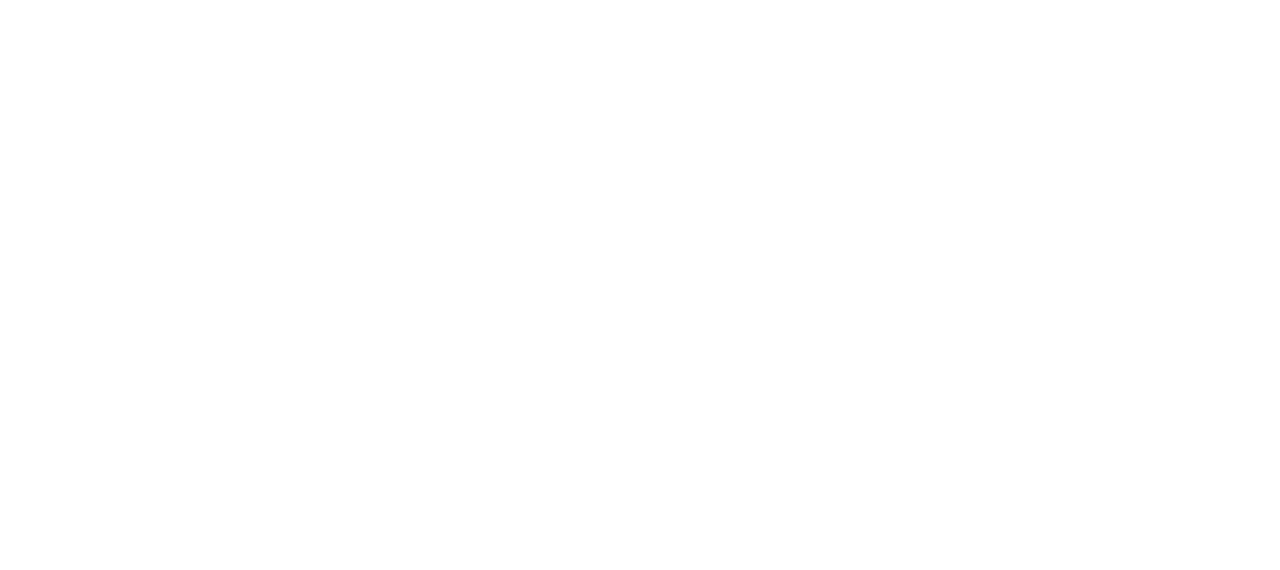
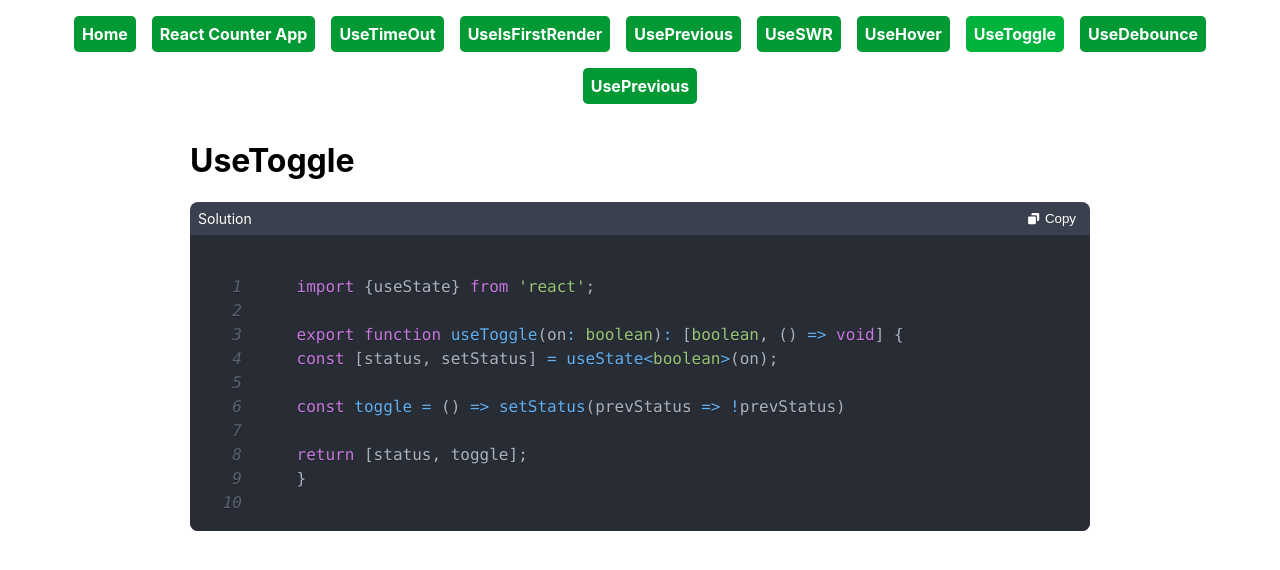
Before and after one commit to raymondpoon95/big-frontend-dev, a React (Create React App) app: page /useToggle in a window 1280 px wide. Before the commit this address had no page. Shown: the top 570 px of the page. Built offline with nearby package versions, Linux system fonts and the light colour scheme.

Commit message:
useToggle solution

```diff
--- a/src/App.tsx
+++ b/src/App.tsx
@@ -7,6 +7,8 @@ import UseIsFirstRender from "./components/UseIsFirstRender/UseIsFirstRender";
 import UsePrevious from "./components/UsePrevious/UsePrevious";
 import UseSWR from "./components/UseSWR/UseSWR";
 import UseHover from "./components/UseHover/UseHover";
+import UseToggle from "./components/UseToggle/UseToggle";
+import UseDebounce from "./components/UseDebounce/UseDebounce";
 
 const App = () => {
   return (
@@ -18,6 +20,8 @@ const App = () => {
         <Route path="usePrevious" element={<UsePrevious />} />
         <Route path="useSWR" element={<UseSWR />} />
         <Route path="useHover" element={<UseHover />} />
+        <Route path="useToggle" element={<UseToggle />} />
+        <Route path="useDebounce" element={<UseDebounce />} />
       </Route>
     </Routes>
   );
--- a/src/Data/Data.ts
+++ b/src/Data/Data.ts
@@ -28,12 +28,12 @@ const problemData = [
     description: "UseHover",
   },
   {
-    link: "useTimeOut",
-    description: "UseTimeOut",
+    link: "useToggle",
+    description: "UseToggle",
   },
   {
-    link: "useIsFirstRender",
-    description: "UseIsFirstRender",
+    link: "useDebounce",
+    description: "UseDebounce",
   },
   {
     link: "usePrevious",
--- a/src/components/UseHover/UseHover.tsx
+++ b/src/components/UseHover/UseHover.tsx
@@ -66,6 +66,7 @@ const UseHover = () => {
   const [ref, isHovered] = useHover<HTMLDivElement>();
   return (
     <>
+      <h1>UseHover</h1>
       <CodeDisplay code={useHoverCodeString} />
       <h1>Example</h1>
       <div ref={ref} style={{ border: "1px solid black", padding: "1rem" }}>
--- /dev/null
+++ b/src/components/UseToggle/UseToggle.tsx
@@ -0,0 +1,24 @@
+import CodeDisplay from "../CodeDisplay/CodeDisplay";
+
+const useToggleCodeString = `
+    import {useState} from 'react';
+
+    export function useToggle(on: boolean): [boolean, () => void] {
+    const [status, setStatus] = useState<boolean>(on);
+
+    const toggle = () => setStatus(prevStatus => !prevStatus)
+
+    return [status, toggle];
+    }
+`;
+
+const UseToggle = () => {
+  return (
+    <>
+      <h1>UseToggle</h1>
+      <CodeDisplay code={useToggleCodeString} />
+    </>
+  );
+};
+
+export default UseToggle;
```
